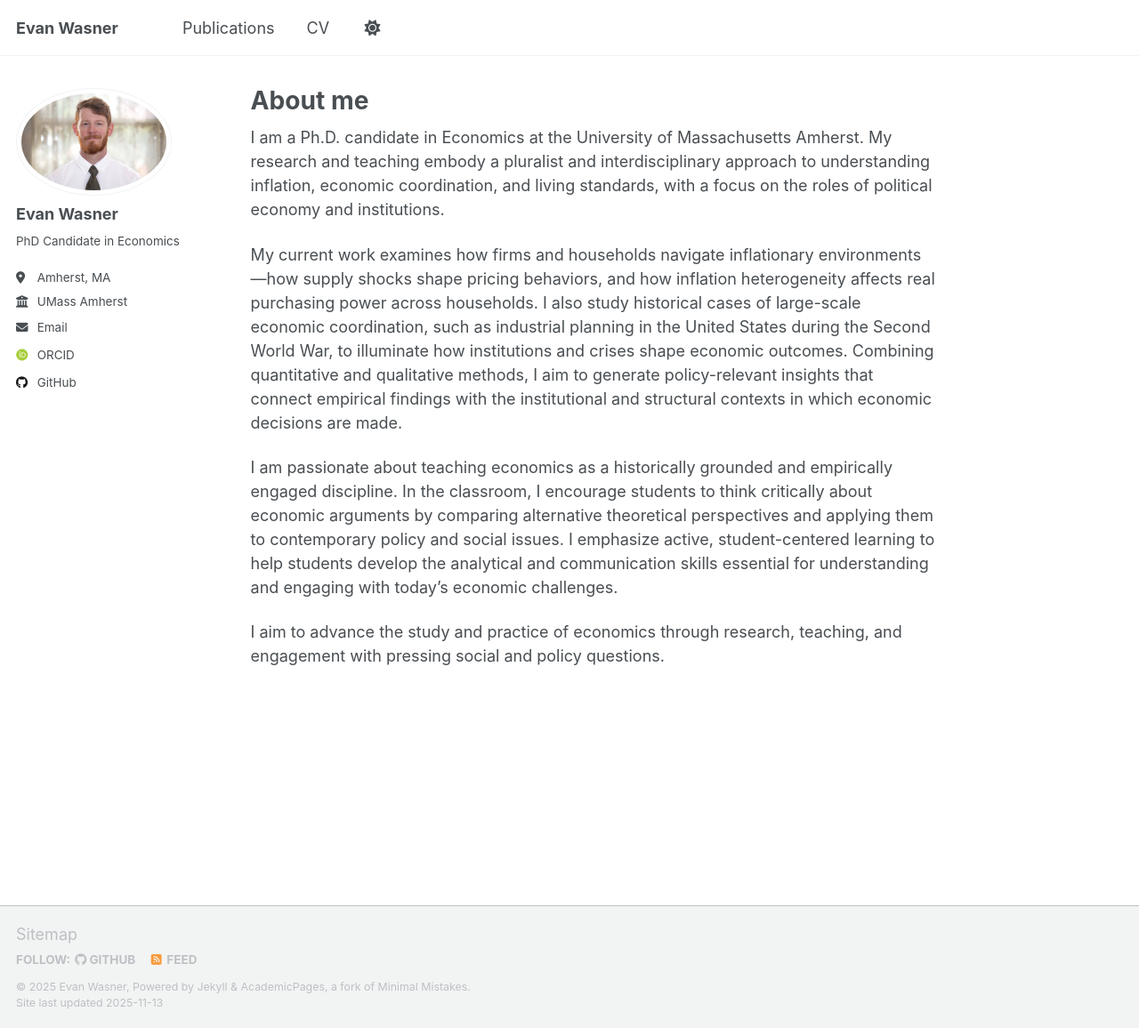
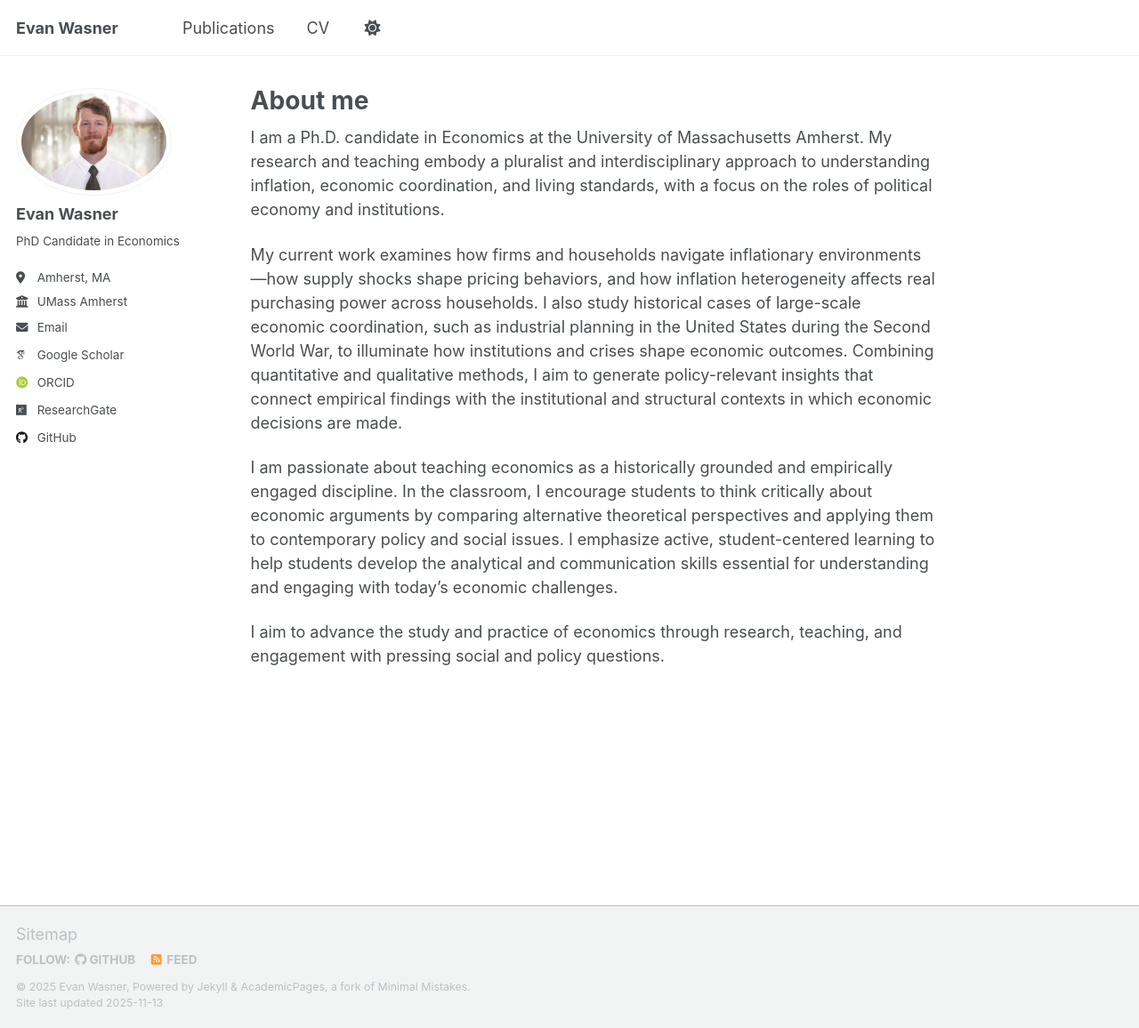
Before and after one commit to ewasner/ewasner.github.io, a Jekyll site: the page built from _pages/about.md, in a window 1280 px wide and 1156 px high. Shown: the whole window at 89% size. Built offline with Jekyll 4.4.1, drawn with Linux system fonts in a browser that asks for light colours; some web fonts are replaced; a script that is not in the unit is left out; part of the change alters nothing that is shown.

Commit message:
Added researchgate and Google Scholar

```diff
--- a/_config.yml
+++ b/_config.yml
@@ -35,13 +35,13 @@ author:
   # Academic websites
   academia         : # URL
   arxiv            : # URL - Update with the correct link to your profile
-  googlescholar    : # "https://scholar.google.com/citations?user=PS_CX0AAAAAJ"
+  googlescholar    : "https://scholar.google.com/citations?user=7HxlS54AAAAJ&hl=en&authuser=1"
   inspire-hep      : # URL
   impactstory      : # URL
   orcid            : "https://orcid.org/0009-0009-1619-4974"
   semantic         : # URL
   pubmed           : # "https://www.ncbi.nlm.nih.gov/pubmed/?term=john+snow"
-  researchgate     : # URL
+  researchgate     : https://www.researchgate.net/profile/Evan-Wasner?ev=hdr_xprf
   scopus           : # URL
 
   # Repositories and software development
```
